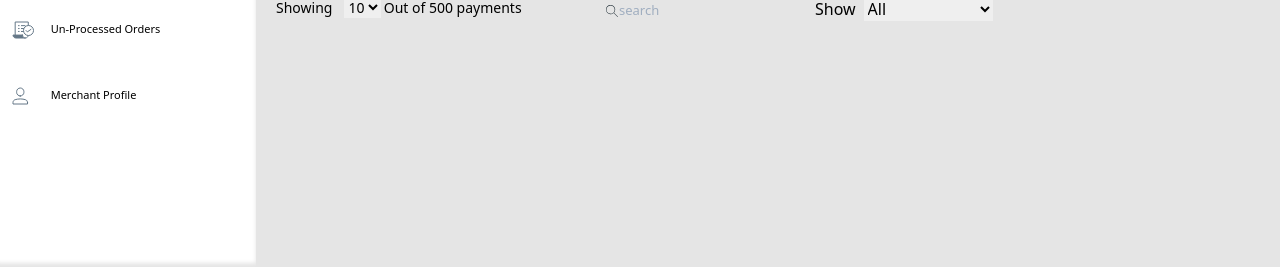
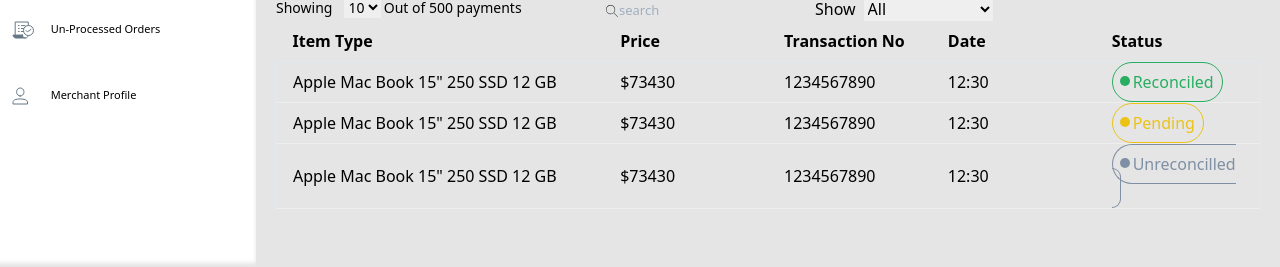
Before and after one commit to limistah/minttechtest, a Gatsby site: page / in a window 1280 px wide. Shown: the part 533-800 px from the top of the page. Built offline with nearby package versions, Linux system fonts and the light colour scheme; Gatsby itself is replaced by a stand-in of ours.

Commit message:
Completes marking up the table

```diff
--- a/src/pages/index.css
+++ b/src/pages/index.css
@@ -609,6 +609,7 @@
   background-color: #f7fafc;
   height: 60px;
   box-shadow: 0px -1px 2px 2px #e5e5e5;
+  z-index: 1200;
 }
 
 .top-bar-container {
@@ -1062,7 +1063,6 @@
 .payments-table-control-filter {
   display: flex;
   justify-content: flex-end;
-  /* text-align: right; */
 }
 
 .payments-table-control-filter-form {
@@ -1086,3 +1086,95 @@
 .payments-table-control-search-form .app-searchbar-icon {
   top: 8px;
 }
+
+.payments-table-data {
+  table-layout: auto;
+}
+
+.payment-table-head,
+.payments-table-type,
+.payments-table-id,
+.payments-table-date,
+.payments-table-price,
+.payments-table-status {
+  padding-left: 1rem;
+  padding-right: 1rem;
+  padding-top: 0.5rem;
+  padding-bottom: 0.5rem;
+  text-align: left;
+}
+
+.payments-table-type,
+.payment-table-head-type {
+  width: 33.333333%;
+}
+
+.payments-table-price,
+.payment-table-head-price {
+  width: 16.666667%;
+}
+
+.payments-table-id,
+.payment-table-head-id {
+  width: 16.666667%;
+}
+
+.payments-table-date,
+.payment-table-head-date {
+  width: 16.666667%;
+}
+
+.payments-table-status,
+.payment-table-head-status {
+  width: 25%;
+}
+
+.payments-table-data-row {
+  margin-top: 0.75rem;
+  margin-bottom: 0.75rem;
+  border-width: 1px;
+  border-bottom-width: 1px;
+  border-bottom-color: #eeeeee;
+}
+
+.payments-table-status-badge {
+  position: relative;
+  border-radius: 9999px;
+  background-color: transparent;
+  padding: 0.5rem;
+  padding-left: 1.25rem;
+  border-width: 1px;
+  text-transform: capitalize;
+  color: #7f8fa4;
+  border-color: #7f8fa4;
+}
+
+.payments-table-status-badge:after {
+  position: absolute;
+  border-radius: 9999px;
+  background-color: #a0aec0;
+  background-color: #7f8fa4;
+  content: " ";
+  left: 7px;
+  top: 13px;
+  width: 10px;
+  height: 10px;
+}
+
+.payments-table-status-badge.reconciled {
+  color: #27ae60;
+  border-color: #27ae60;
+}
+
+.payments-table-status-badge.reconciled:after {
+  background-color: #27ae60;
+}
+
+.payments-table-status-badge.pending {
+  color: #ebc315;
+  border-color: #ebc315;
+}
+
+.payments-table-status-badge.pending:after {
+  background-color: #ebc315;
+}
--- a/src/pages/index.js
+++ b/src/pages/index.js
@@ -2,6 +2,30 @@
 import "./index.css"
 
 import MainLayout from "../layouts/Main"
+
+const payments = [
+  {
+    type: 'Apple Mac Book 15" 250 SSD 12 GB',
+    price: "$73430",
+    trasactionId: "1234567890",
+    date: "12:30",
+    status: "reconciled",
+  },
+  {
+    type: 'Apple Mac Book 15" 250 SSD 12 GB',
+    price: "$73430",
+    trasactionId: "1234567890",
+    date: "12:30",
+    status: "pending",
+  },
+  {
+    type: 'Apple Mac Book 15" 250 SSD 12 GB',
+    price: "$73430",
+    trasactionId: "1234567890",
+    date: "12:30",
+    status: "unreconcilled",
+  },
+]
 
 const IndexPage = () => (
   <MainLayout>
@@ -151,9 +175,8 @@
             </form>
           </div>
           <div className="payments-table-control-filter">
-            <span>Show</span>
-            <span className="payments-table-control-filter-form">
-              <form>
+            <div>Show</div>
+            <form className="payments-table-control-filter-form">
               <select className="showing-select">
                 <option selected>All</option>
                 <option>Reconcilled</option>
@@ -162,9 +185,49 @@
                 <option>Cancelled</option>
               </select>
             </form>
-            </span>
           </div>
         </div>
+
+        <table className="payments-table-data">
+          <thead>
+            <tr className="">
+              <th className="payment-table-head payment-table-head-type">
+                Item Type
+              </th>
+              <th className="payment-table-head payment-table-head-price">
+                Price
+              </th>
+              <th className="payment-table-head payment-table-head-id">
+                Transaction No
+              </th>
+              <th className="payment-table-head payment-table-head-date">
+                Date
+              </th>
+              <th className="payment-table-head payment-table-head-status">
+                Status
+              </th>
+            </tr>
+          </thead>
+          <tbody>
+            {payments.map(payment => {
+              return (
+                <tr className="payments-table-data-row">
+                  <td className="payments-table-type">{payment.type}</td>
+                  <td className="payments-table-price">{payment.price}</td>
+                  <td className="payments-table-id">{payment.trasactionId}</td>
+                  <td className="payments-table-date">{payment.date}</td>
+                  <td className="payments-table-status">
+                    <span
+                      className={`payments-table-status-badge ${payment.status}`}
+                    >
+                      {payment.status}
+                    </span>
+                  </td>
+                </tr>
+              )
+            })}
+          </tbody>
+        </table>
       </div>
     </div>
   </MainLayout>
--- a/src/styles/main.css
+++ b/src/styles/main.css
@@ -346,7 +346,6 @@
 
 .payments-table-control-filter {
   @apply flex justify-end;
-  /* text-align: right; */
 }
 
 .payments-table-control-filter-form {
@@ -369,3 +368,80 @@
 .payments-table-control-search-form .app-searchbar-icon {
   top: 8px;
 }
+
+.payments-table-data {
+  @apply table-auto;
+}
+
+.payment-table-head,
+.payments-table-type,
+.payments-table-id,
+.payments-table-date,
+.payments-table-price,
+.payments-table-status {
+  @apply px-4 py-2 text-left;
+}
+
+.payments-table-type,
+.payment-table-head-type {
+  @apply w-4/12;
+}
+
+.payments-table-price,
+.payment-table-head-price {
+  @apply w-2/12;
+}
+
+.payments-table-id,
+.payment-table-head-id {
+  @apply w-2/12;
+}
+
+.payments-table-date,
+.payment-table-head-date {
+  @apply w-2/12;
+}
+
+.payments-table-status,
+.payment-table-head-status {
+  @apply w-3/12;
+}
+
+.payments-table-data-row {
+  @apply my-3 border border-b;
+  border-bottom-color: #eeeeee;
+}
+
+.payments-table-status-badge {
+  @apply relative rounded-full bg-transparent p-2 pl-5 border capitalize;
+  color: #7f8fa4;
+  border-color: #7f8fa4;
+}
+
+.payments-table-status-badge:after {
+  @apply absolute rounded-full bg-gray-500;
+  background-color: #7f8fa4;
+  content: " ";
+  left: 7px;
+  top: 13px;
+  width: 10px;
+  height: 10px;
+}
+
+.payments-table-status-badge.reconciled {
+  color: #27ae60;
+  border-color: #27ae60;
+}
+
+.payments-table-status-badge.reconciled:after {
+  background-color: #27ae60;
+}
+
+.payments-table-status-badge.pending {
+  color: #ebc315;
+  border-color: #ebc315;
+}
+
+.payments-table-status-badge.pending:after {
+  background-color: #ebc315;
+}
```
Lines whose indentation alone changed are shown as unchanged.
